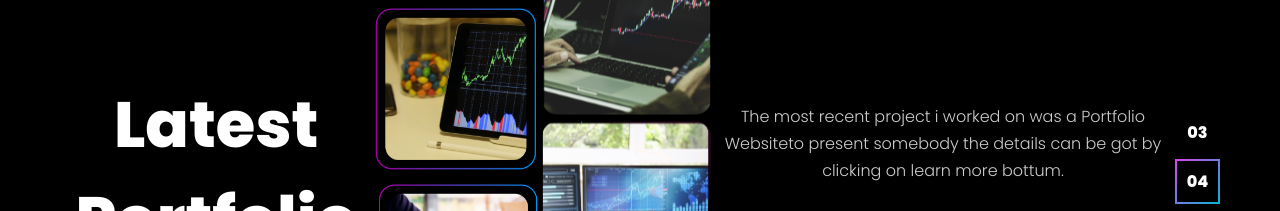
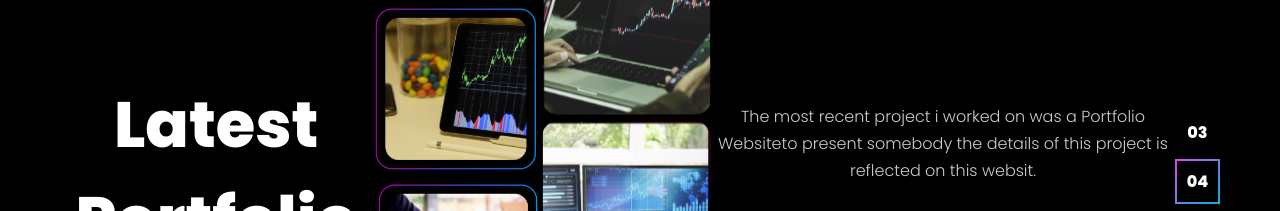
Before and after one commit to darkangelsmiley/portfolio, a plain HTML site: page main.html in a window 1280 px wide. Shown: the part 1902-2113 px from the top of the page. Drawn offline with nearby package versions, Linux system fonts and the light colour scheme.

Commit message:
Update main.html

```diff
--- a/main.html
+++ b/main.html
@@ -108,7 +108,7 @@ Node js. </p>
       </div>
     </div>
     <div class="text-block">
-      <p>The most recent project i worked on was a Portfolio Websiteto present somebody the details can be got by clicking on learn more bottum.</p>
+      <p>The most recent project i worked on was a Portfolio Websiteto present somebody the details of this project is reflected on this websit.</p>
       <button class="start-button">Learn More</button>
     </div>
   <div class="circle-nav">
```
